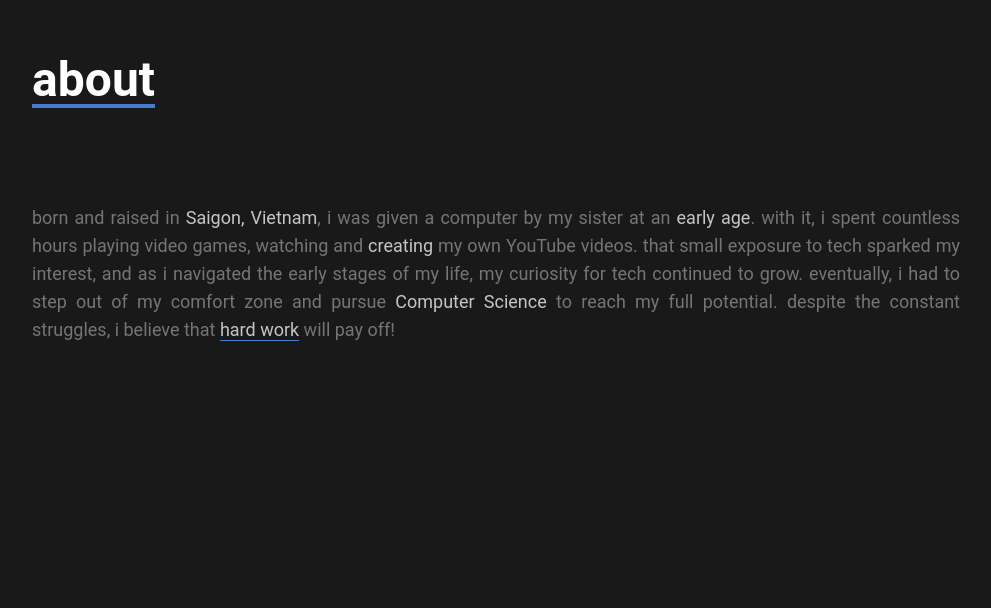
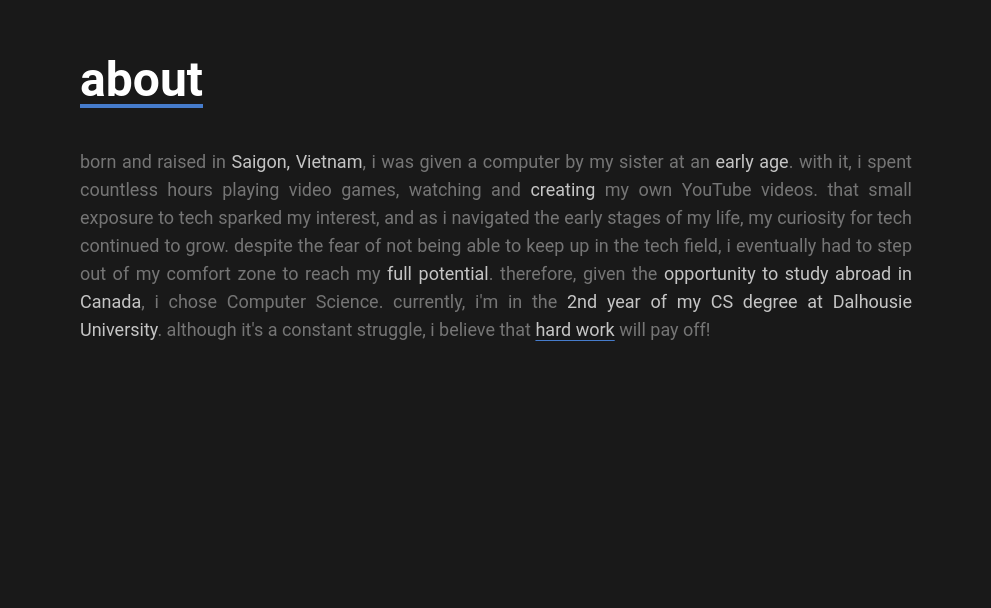
Before and after one commit to phuongwj/portfolio-101, a Next.js app: page / in a window 1280 px wide. Shown: the part 872-1480 px from the top of the page, without its empty margins (144-1135 px from the left). Built offline with nearby package versions, Linux system fonts and the light colour scheme.

Commit message:
second commit of the day

```diff
--- a/src/app/components/About.jsx
+++ b/src/app/components/About.jsx
@@ -3,15 +3,16 @@ import React from 'react';
 export default function About() {
 
   return (
-    <main className="bg-secondary h-screen flex flex-col justify-between px-44 text-white">
+    <main className="bg-secondary h-screen flex flex-col justify-between px-56 gap-10 text-white">
         <h1 className="pt-32 font-bold text-5xl underline underline-offset-8 decoration-mainC decoration-4">
             about
         </h1>
         <p className="pb-96 text-white/40 text-lg text-justify">
             born and raised in <span className="text-white/75">Saigon, Vietnam</span>, i was given a computer by my sister at an <span className="text-white/75">early age</span>. with it, i spent countless hours
             playing video games, watching and <span className="text-white/75">creating</span> my own YouTube videos. that small exposure to tech sparked my interest, and as
-            i navigated the early stages of my life, my curiosity for tech continued to grow. eventually, i had to step out of my
-            comfort zone and pursue <span className="text-white/75">Computer Science</span> to reach my full potential. despite the constant struggles, i believe that <span className="text-white/75 underline underline-offset-4 decoration-mainC">hard work</span> will pay off!
+            i navigated the early stages of my life, my curiosity for tech continued to grow. despite the fear of not being able to keep up in the tech field, i eventually had to step out of my comfort zone
+            to reach my <span className="text-white/75">full potential</span>. therefore, given the <span className="text-white/75"> opportunity to study abroad in Canada</span>, i chose Computer Science.
+            currently, i'm in the <span className="text-white/75">2nd year of my CS degree at Dalhousie University</span>. although it's a constant struggle, i believe that <span className="text-white/75 underline underline-offset-4 decoration-mainC">hard work</span> will pay off!
         </p>
     </main>
   )
--- a/src/app/components/Experiences.jsx
+++ b/src/app/components/Experiences.jsx
@@ -14,8 +14,12 @@ export default function Experiences() {
     }
 
     return (
-        <main className="bg-secondary h-screen w-full flex flex-col px-44 gap-20 text-white">
+        <main className="bg-secondary h-screen w-full flex flex-col px-56 gap-20 text-white">
+            {/* Title */}
             <h1 className="pt-32 font-bold text-5xl underline underline-offset-8 decoration-mainC decoration-4"> experience </h1>
+
+            {/* List of Experiences */}
+            <section className="flex justify-center">
                 <main className="flex flex-col w-4/5">
                     <section className="h-auto flex">
                         <ul className="flex flex-col gap-4">
@@ -49,8 +53,7 @@ export default function Experiences() {
                         </ul>
                     </section>
                 </main>
+            </section>
         </main>
     )
 }
-
-// bg-secondary border transition duration-700 group-hover/bgg:border-secondaryC border-secondaryC/40
```
Lines whose indentation alone changed are shown as unchanged.
